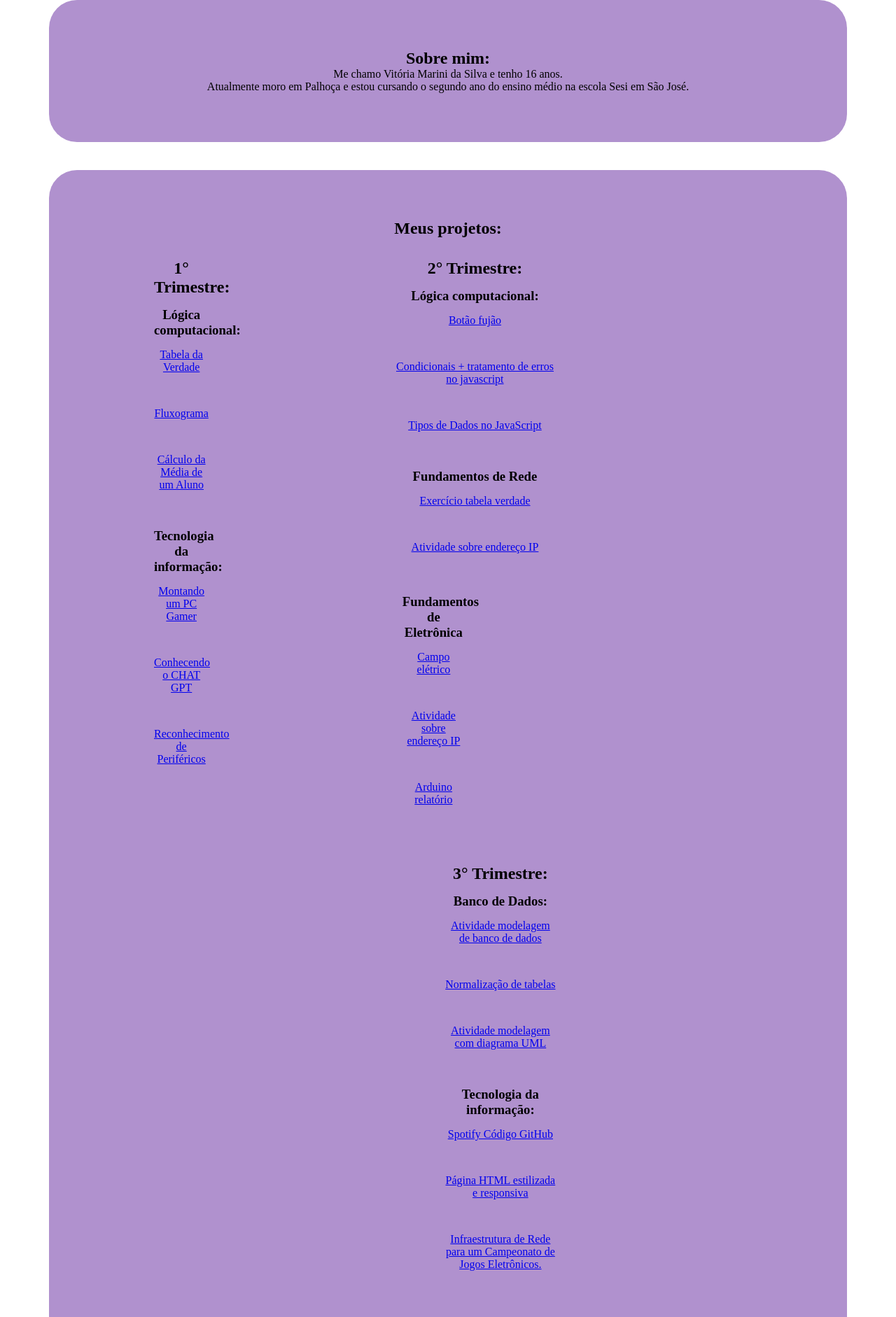
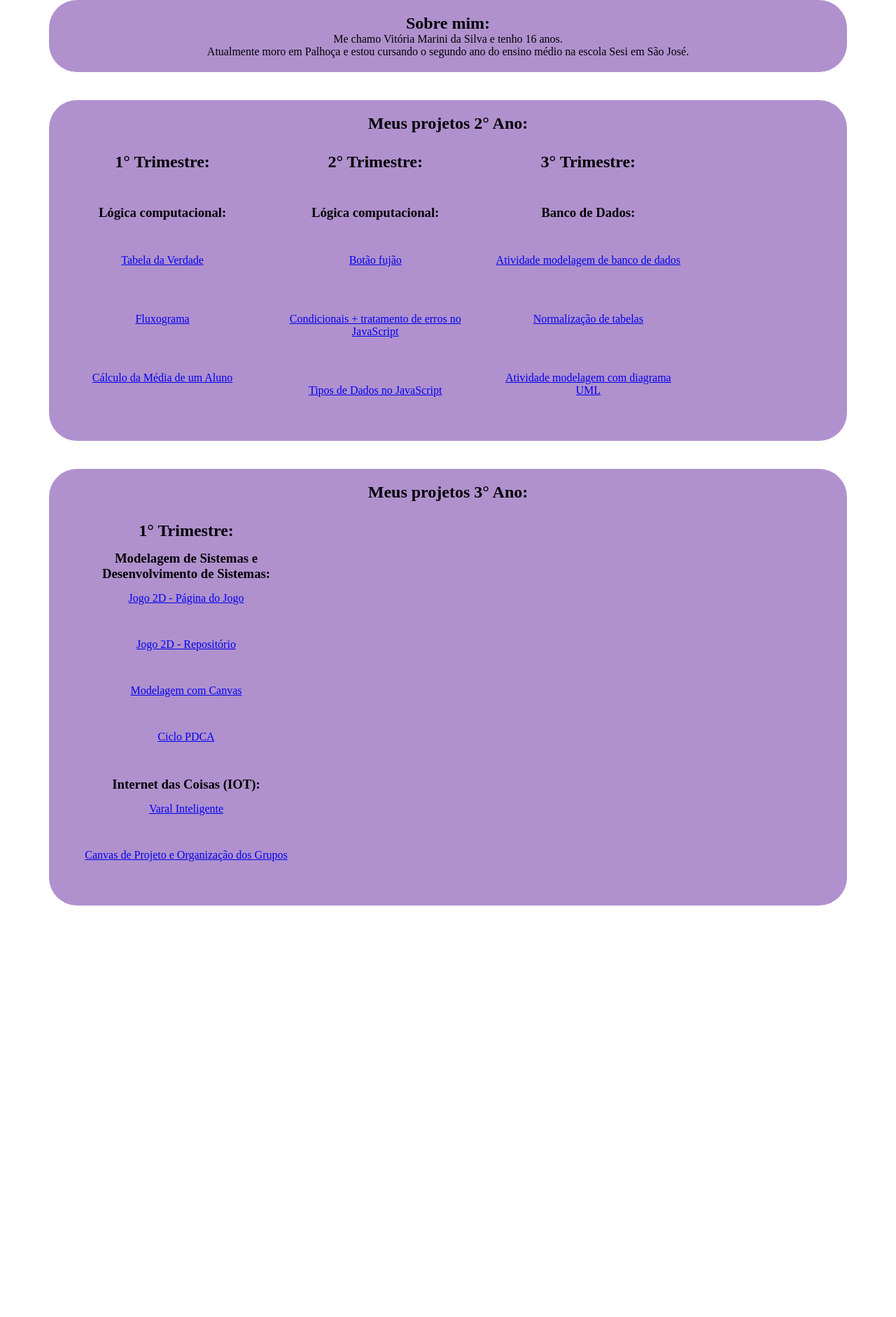
Before and after one commit to vih08/atualizacao-ultima-do-portifolio-3-trimestre, a plain HTML site: page index.html in a window 1280 px wide. Shown: the part 243-2125 px from the top of the page at 70% size. After the commit the page ends 1557 px from the top, so only its background shows below. Drawn offline with Linux system fonts and the light colour scheme.

Commit message:
first commit

```diff
--- a/index.html
+++ b/index.html
@@ -20,7 +20,7 @@
                               <a href="#sobre"> Sobre</a>
                         </li>
                         <li>
-                              <a href="Projetos">Projetos</a>
+                              <a href="#projetos">Projetos</a>
                         </li>
                   </ul>
             </nav>
@@ -44,106 +44,71 @@
                   </p>
             </div>
       </section>
-      <section id=" Projetos">
+
+      <div class="Segundo Ano">
+      <section id="projetos">
             <div class="meio">
 
-                  <h1> Meus projetos:</h1>
+                  <h1> Meus projetos 2° Ano:</h1><br>
                   <div class="lista">
-                        <div class="duas-colunas">
+                        <div class="trimestres">
                               <div class="projeto">
-
-                                    <h2> 1° Trimestre: </h2>
-                                    <h3> Lógica computacional:</h3>
-                                    <a
-                                          href="https://www.canva.com/design/DAF8Sid7IrM/OrBXBCL6I90fB1f0hv_JWA/view?utm_content=DAF8Sid7IrM&utm_campaign=designshare&utm_medium=link&utm_source=publishsharelink&mode=preview">
-                                          Tabela da Verdade</a> <br>
-                                    <a href="https://drive.google.com/file/d/1fWn0iXsLqXb7Ig9CGZsUz0k4rnIqU0Fr/view">
-                                          Fluxograma </a> <br>
-                                    <a href="https://drive.google.com/file/d/164DD4fbyA4Sc2s97RzE9qENbPgF2bbVc/view">
-                                          Cálculo da Média de um Aluno</a> <br>
-                              </div>
-                              <div class="projeto">
-                                    <h3> Tecnologia da informação:</h3>
-                                    <a
-                                          href="https://www.canva.com/design/DAF-RaGHvt4/_9ni8XQTMWBoPF7tBH-MSQ/view?utm_content=DAF-RaGHvt4&utm_campaign=designshare&utm_medium=link&utm_source=editor">Montando
-                                          um PC Gamer</a> <br>
-                                    <a
-                                          href="https://docs.google.com/document/d/1zJM5Bz8NNgaha3NRU0hyKYP26v-SKCvYOKiVR99FpeA/edit#heading=h.s3rguk13buhf">Conhecendo
-                                          o CHAT GPT</a> <br>
-                                    <a
-                                          href="https://drive.google.com/file/d/1kZ5Thpn0r7EQYBcciSCor1o26BdSvP-0/view?usp=sharing">Reconhecimento
-                                          de Periféricos</a> <br>
-                              </div>
-                        </div>
-
-                        <div class="duas-colunas">
-                              <div class="projeto">
-                                    <h2> 2° Trimestre: </h2>
-                                    <h3>Lógica computacional:</h3>
-                                    <a
-                                          href="https://github.com/vih08/Fugir">Botão fujão
-                                         </a> <br>
-                                    <a
-                                          href="https://docs.google.com/document/d/1deK4VC53o7ZB8aP4wLFfjQySgjP8w0aV-O_nJSkpd9M/edit?usp=sharing">Condicionais + tratamento de erros no javascript
-                                         </a> <br>
-                                    <a
-                                          href="https://github.com/vih08/Atividadedesala">Tipos de Dados no JavaScript</a> <br>
-                              </div>
-                              <div class="projeto2">
-                                    <h3> Fundamentos de Rede</h3>
-                                    <a
-                                          href="https://docs.google.com/document/d/1oGgYwXNq-3M9zcIHYTLeLSiDA_hg7daJKPt-G-AYuzU/edit?usp=sharing">Exercício tabela verdade
-                                         </a> <br>
-                                    <a
-                                          href="https://docs.google.com/document/d/1MPsq2Zwp00IRfS9a0D7aQ7oJVTOjZ5tKKAvThxz0PZY/edit?usp=sharing">Atividade sobre endereço IP
-                                         </a> <br>
-
-                                         <div class="projeto2">
-                                          <h3> Fundamentos de Eletrônica</h3>
-                                          <a
-                                                href="https://www.canva.com/design/DAGE1UwIHds/FPO7XNJc1c8U-XPAdekXQQ/view?utm_content=DAGE1UwIHds&utm_campaign=designshare&utm_medium=link&utm_source=editor">Campo elétrico</a> <br>
-                                          <a
-                                                href="https://docs.google.com/document/d/1MPsq2Zwp00IRfS9a0D7aQ7oJVTOjZ5tKKAvThxz0PZY/edit?usp=sharing">Atividade sobre endereço IP
-                                               </a> <br>
-                                          <a
-                                               href="https://drive.google.com/file/d/1lp0lNKhvYXer7ystVlEJU_vS2PtXPkPF/view">Arduino relatório
-                                              </a> <br>
-
-                              </div>
-                        </div>
-
-                        <div class="duas-colunas">
-                              <div class="projeto3">
-                                    <h2> 3° Trimestre: </h2>
-                                    <h3>Banco de Dados:</h3>
-                                    <a
-                                          href="https://docs.google.com/document/d/1NZnnbe-ow9AiaiqDmGh8ynbbO8OCk4gLLKOjyVelZI0/edit?tab=t.0"> Atividade modelagem de banco de dados</a> <br>
-
-                                    <a
-                                          href="https://docs.google.com/document/d/1fWn0IbBrUXV32v8xtBQndDSfkXYE97cKiNIIpqu_mnM/edit?usp=sharing">Normalização de tabelas</a> <br>
-
-                                    <a
-                                          href="https://docs.google.com/document/d/1dji-TfPVaLXHNniY55SXH3I63qvSsKIY_Grwr8QZtAs/edit?usp=sharing">Atividade modelagem com diagrama UML</a> <br>
+                                   <h2>1° Trimestre:</h2>
+                                   <br> <h3>Lógica computacional:</h3>
+                                   <br> <a href="https://www.canva.com/design/DAF8Sid7IrM/OrBXBCL6I90fB1f0hv_JWA/view?utm_content=DAF8Sid7IrM&utm_campaign=designshare&utm_medium=link&utm_source=publishsharelink&mode=preview">Tabela da Verdade</a> <br>
+                                   <br> <a href="https://drive.google.com/file/d/1fWn0iXsLqXb7Ig9CGZsUz0k4rnIqU0Fr/view">Fluxograma</a> <br>
+                                   <br> <a href="https://drive.google.com/file/d/164DD4fbyA4Sc2s97RzE9qENbPgF2bbVc/view">Cálculo da Média de um Aluno</a> <br>
                               </div>
 
-                              <div class="projeto3">
-                                    <h3> Tecnologia da informação:</h3>
-                                     <a
-                                          href="https://github.com/vih08/Ultima-versao-do-spotify"> Spotify Código GitHub</a> <br>
+                              <div class="projeto">
+                                    <h2>2° Trimestre:</h2>
+                                    <br><h3>Lógica computacional:</h3>
+                                    <br><a href="https://github.com/vih08/Fugir">Botão fujão</a> <br>
+                                    <br><a href="https://docs.google.com/document/d/1deK4VC53o7ZB8aP4wLFfjQySgjP8w0aV-O_nJSkpd9M/edit?usp=sharing">Condicionais + tratamento de erros no JavaScript</a> <br>
+                                    <br><a href="https://github.com/vih08/Atividadedesala">Tipos de Dados no JavaScript</a> <br>
+                              </div>
 
-                                    <a
-                                          href="https://github.com/vih08/keliven">Página HTML estilizada e responsiva</a> <br>
-
-                                    <a
-                                          href="https://docs.google.com/document/d/1TxaZF_p5deHD-Es5KcUTHLceA1RtM0VnyylD4bT1Jwc/edit?tab=t.0"> Infraestrutura de Rede para um Campeonato de Jogos Eletrônicos.
-                                    </a> <br>
-
+                              <div class="projeto">
+                                    <h2>3° Trimestre:</h2>
+                                    <br><h3>Banco de Dados:</h3>
+                                    <br><a href="https://docs.google.com/document/d/1NZnnbe-ow9AiaiqDmGh8ynbbO8OCk4gLLKOjyVelZI0/edit?tab=t.0">Atividade modelagem de banco de dados</a> <br>
+                                    <br><a href="https://docs.google.com/document/d/1fWn0IbBrUXV32v8xtBQndDSfkXYE97cKiNIIpqu_mnM/edit?usp=sharing">Normalização de tabelas</a> <br>
+                                    <br><a href="https://docs.google.com/document/d/1dji-TfPVaLXHNniY55SXH3I63qvSsKIY_Grwr8QZtAs/edit?usp=sharing">Atividade modelagem com diagrama UML</a> <br>
                               </div>
                         </div>
                   </div>
-
             </div>
       </section>
-      </div>
-      </div>
-      </section>
+</div>
+
+<div class="Terceiro Ano">
+      <section id="projetos">
+            <div class="meio">
+<h1> Meus projetos 3° Ano:</h1><br>
+<div class="lista">
+            <div class="projeto">
+
+                  <h2> 1° Trimestre: </h2>
+                  <h3>Modelagem de Sistemas e <br> Desenvolvimento de Sistemas:</h3>
+
+                       <a href="https://vih08.github.io/JogoAulaRamon/">
+                        Jogo 2D - Página do Jogo</a> <br>
+
+                        <a href="https://github.com/vih08/JogoAulaRamon">
+                        Jogo 2D - Repositório </a><br>
+
+                  <a href="https://www.canva.com/design/DAGfddQ2Ggo/H0z9vTYvrlfWoH_ZIP40Ig/edit">
+                        Modelagem com Canvas </a> <br>
+                  <a href="https://drive.google.com/file/d/1jmV36XoVMKewxvikZ1XyEQZnYalNUR2a/view">
+                        Ciclo PDCA</a> <br>
+
+                   <h3>Internet das Coisas (IOT):</h3>
+                   <a href="https://www.canva.com/design/DAGiQ5DfVTQ/oJrlaWfF9fkzUM1gQzOGIw/view?utm_content=DAGiQ5DfVTQ&utm_campaign=designshare&utm_medium=link2&utm_source=uniquelinks&utlId=hf4f4ae874f">
+                        Varal Inteligente </a> <br>
+                  <a href="https://drive.google.com/file/d/11ifGN-qj2YpiqySdCm-8YhWjy-074PSy/view">
+                        Canvas de Projeto e Organização dos Grupos </a> <br>
+            </div>
+</section>
+</div>
+</div>
+</section>
--- a/style.css
+++ b/style.css
@@ -73,6 +73,45 @@ li {
     padding: 20px 70px;
 }
 
+.projeto {
+    width: 32%;
+}
+.meio {
+    padding: 20px;
+}
+
+.trimestres {
+    display: flex;
+    justify-content: space-between;
+    gap: 40px;
+}
+
+.trimestre {
+    width: 32%;
+    min-width: 300px;
+}
+
 .projeto, .projeto2, .projeto3, .lista2 {
     box-sizing: border-box;
 }
+.anos {
+    display: flex;
+    justify-content: space-between;
+    gap: 40px;
+}
+
+.ano {
+    width: 48%;
+}
+
+.trimestres {
+    display: flex;
+    justify-content: space-between;
+    gap: 20px;
+}
+
+.trimestre {
+    width: 32%;
+    min-width: 200px;
+    padding: 15px;
+}
```
